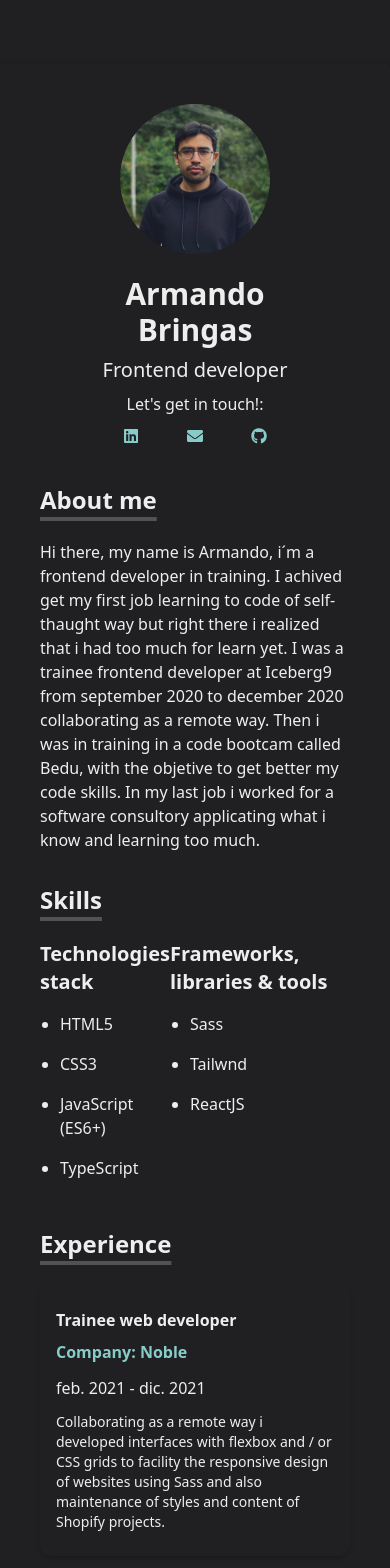
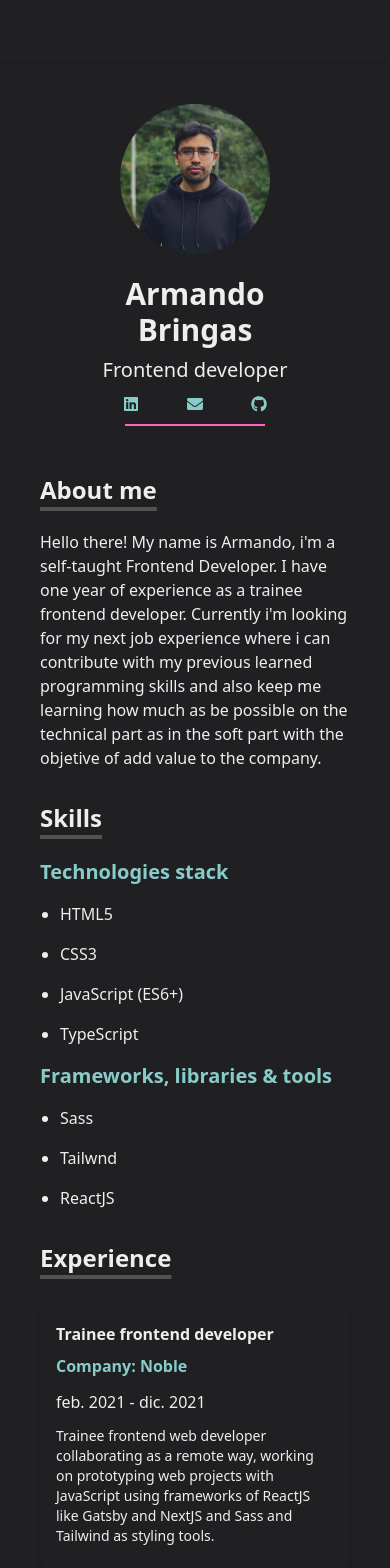
Before and after one commit to armandopbringas/armandopbringas.dev, a Next.js app: page / in a window 390 px wide. Shown: the top 1568 px of the page. Built offline with nearby package versions, Linux system fonts and the light colour scheme.

Commit message:
UI improves

```diff
--- a/components/profile-card/index.js
+++ b/components/profile-card/index.js
@@ -12,9 +12,6 @@ const ProfileTitle = () => {
       </h2>
       <p className={styles['profile-card-roll']}>
         {profileCardContent.aboutRoll}
-      </p>
-      <p className={styles['profile-card-getintouch']}>
-        Let's get in touch!:
       </p>
       <div className={styles['card-icons-container']}>
         <a
--- a/components/profile-card/profile-card.module.css
+++ b/components/profile-card/profile-card.module.css
@@ -14,21 +14,23 @@
   rounded-full
 }
 
+.profile-card-title {
+  @apply
+  mt-4
+  pb-2
+  mx-auto
+  max-w-[250px]
+  md:mx-0
+  md:mt-0
+}
+
 .profile-card-name {
   @apply
+  mt-4
   mb-2
   text-3xl
   font-semibold
   md:text-left
-}
-
-.profile-card-title {
-  @apply
-  mt-4
-  mx-auto
-  max-w-[250px]
-  md:mx-0
-  md:mt-0
 }
 
 .profile-card-roll {
@@ -38,19 +40,18 @@
   md:text-left
 }
 
-.profile-card-getintouch {
-  @apply
-  md:text-left
-}
-
 .card-icons-container {
   @apply
   mt-3
+  pb-3
   flex
+  mx-auto
+  max-w-[140px]
   justify-center
+  border-b-[2.5px]
+  border-pink-link
+  md:mx-0
   md:justify-start
-  max-w-[250px]
-  md:mx-0
 }
 
 .card-icon-item {
--- a/components/skills/skills.module.css
+++ b/components/skills/skills.module.css
@@ -18,8 +18,8 @@
 
 .skills-items-container {
   @apply
-  flex
-  justify-between
+  sm:flex
+  sm:justify-between
 }
 
 .lenguages-title,
@@ -28,6 +28,7 @@
   mb-2
   text-xl
   font-semibold
+  text-light-blue
 }
 
 .skills-items {
--- a/content/education.content.js
+++ b/content/education.content.js
@@ -6,7 +6,7 @@ const studies = [
     bootcamDescription: "Frontend & backend studies with JavaScript",
   },
   {
-    degree: " Bachelor's degree: Chemical Engeneering",
+    degree: "Bachelor's degree: Chemical Engeneering",
     school: "School: Universidad Veracruzana",
     date: "2014 - 2018",
     description: "bachelor's degree completed"
--- a/content/experience.content.js
+++ b/content/experience.content.js
@@ -1,21 +1,23 @@
 export const jobExperiences = [
   {
-    jobPosition: "Trainee web developer",
+    jobPosition: "Trainee frontend developer",
     company: "Noble",
     timeJob: "feb. 2021 - dic. 2021",
-    jobDescription :`Collaborating as a remote way i developed interfaces with
-    flexbox and / or CSS grids to facility the responsive design
-    of websites using Sass and also maintenance of styles and
-    content of Shopify projects.`
+    jobDescription :
+      `Trainee frontend web developer collaborating as a
+      remote way, working on prototyping web projects with
+      JavaScript using frameworks of ReactJS like Gatsby
+      and NextJS and Sass and Tailwind as styling tools.`
   },
   {
-    jobPosition: "Trainee frontend developer",
+    jobPosition: "Junior frontend developer",
     company: "Icberg 9",
     timeJob: "sept. 2020 - dic. 2020",
-    jobDescription :`Collaborating as a remote way i developed interfaces with
-    flexbox and / or CSS grids to facility the responsive design
-    of websites using Sass and also maintenance of styles and
-    content of Shopify projects.`
+    jobDescription :
+      `Collaborating as a remote way i developed interfaces with
+      flexbox and / or CSS grids to facility the responsive design
+      of websites using Sass and also maintenance of styles and
+      content of Shopify projects.`
   }
 ]
 
--- a/content/profile-card.content.js
+++ b/content/profile-card.content.js
@@ -1,7 +1,12 @@
 const profileCardContent = {
   aboutMyName: "Armando Bringas",
   aboutRoll: "Frontend developer",
-  aboutMeText: "Hi there, my name is Armando, i´m a frontend developer in training. I achived get my first job learning to code of self-thaught way but right there i realized that i had too much for learn yet. I was a trainee frontend developer at Iceberg9 from september 2020 to december 2020 collaborating as a remote way. Then i was in training in a code bootcam called Bedu, with the objetive to get better my code skills. In my last job i worked for a software consultory applicating what i know and learning too much.",
+  aboutMeText: `Hello there! My name is Armando, i'm a self-taught
+    Frontend Developer. I have one year of experience as a trainee
+    frontend developer. Currently i'm looking for my next job experience
+    where i can contribute with my previous learned programming skills and
+    also keep me learning how much as be possible on the technical part as
+    in the soft part with the objetive of add value to the company.`
 }
 
 export default profileCardContent
```
Also changed, not shown: components/education/index.js (line endings or trailing spaces).
